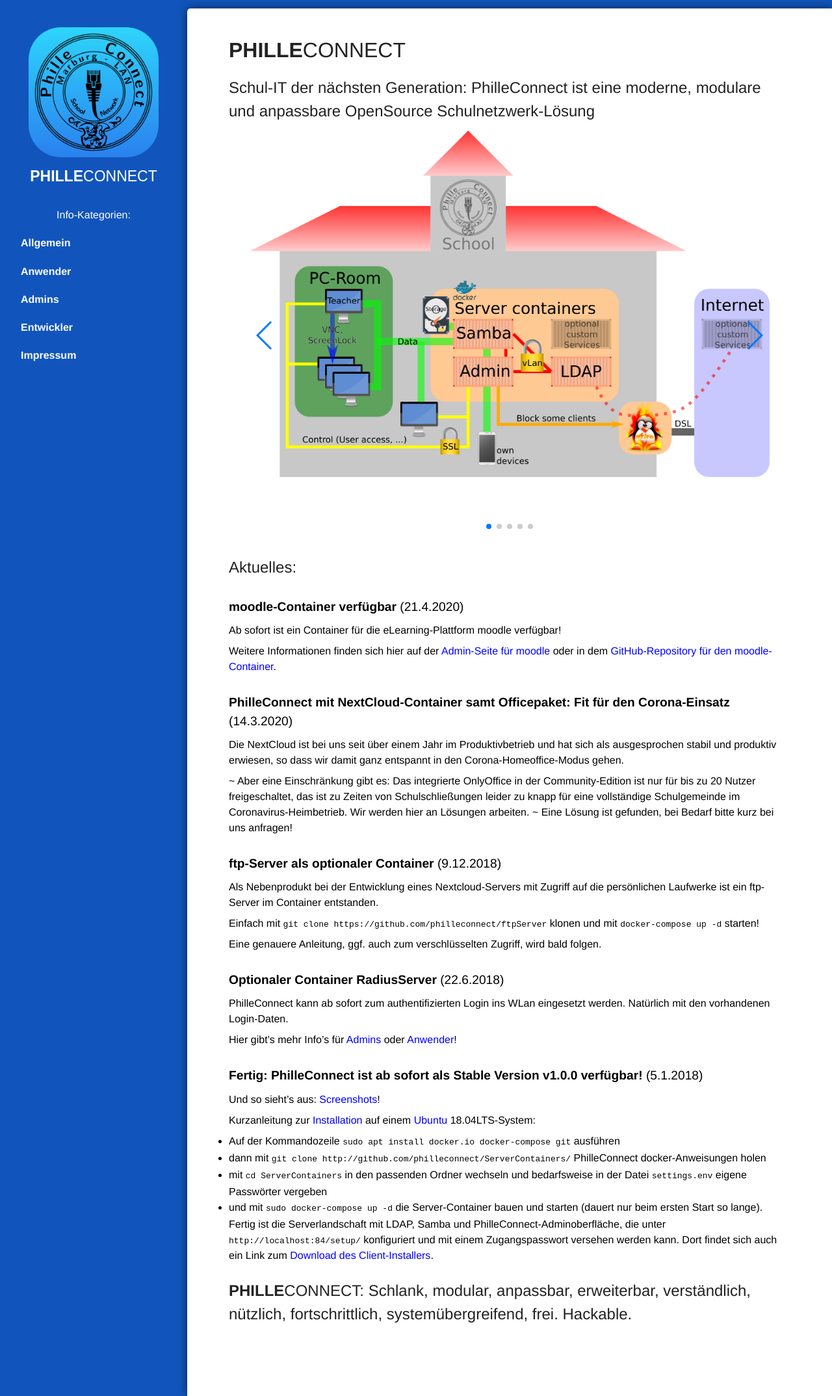
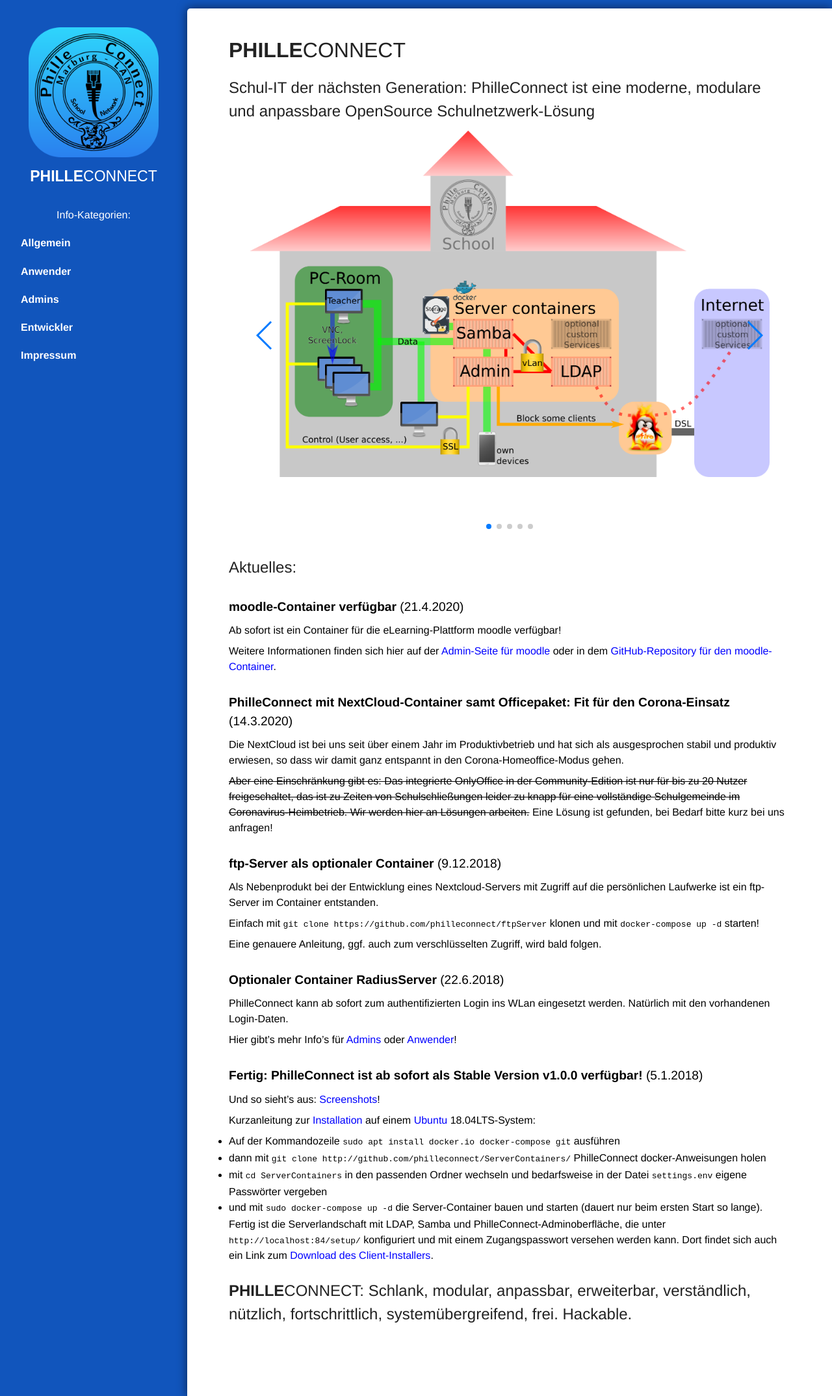
Before and after one commit to philleconnect/philleconnect.github.io, a Jekyll site: the page built from index.md, in a window 1280 px wide. Shown: the whole page at 65% size. Built offline with Jekyll 4.4.1, drawn with Linux system fonts in a browser that asks for light colours; our own code applies the rules of GitHub Pages for plain Markdown files.

Commit message:
fixed typos

```diff
--- a/index.md
+++ b/index.md
@@ -38,7 +38,7 @@
 
 Die NextCloud ist bei uns seit über einem Jahr im Produktivbetrieb und hat sich als ausgesprochen stabil und produktiv erwiesen, so dass wir damit ganz entspannt in den Corona-Homeoffice-Modus gehen.
 
-~ Aber eine Einschränkung gibt es: Das integrierte OnlyOffice in der Community-Edition ist nur für bis zu 20 Nutzer freigeschaltet, das ist zu Zeiten von Schulschließungen leider zu knapp für eine vollständige Schulgemeinde im Coronavirus-Heimbetrieb. Wir werden hier an Lösungen arbeiten. ~ Eine Lösung ist gefunden, bei Bedarf bitte kurz bei uns anfragen!
+~~Aber eine Einschränkung gibt es: Das integrierte OnlyOffice in der Community-Edition ist nur für bis zu 20 Nutzer freigeschaltet, das ist zu Zeiten von Schulschließungen leider zu knapp für eine vollständige Schulgemeinde im Coronavirus-Heimbetrieb. Wir werden hier an Lösungen arbeiten.~~ Eine Lösung ist gefunden, bei Bedarf bitte kurz bei uns anfragen!
 
 ### **ftp-Server als optionaler Container** (9.12.2018)
 
```
